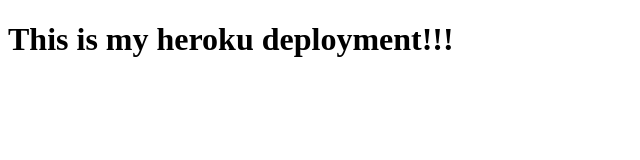
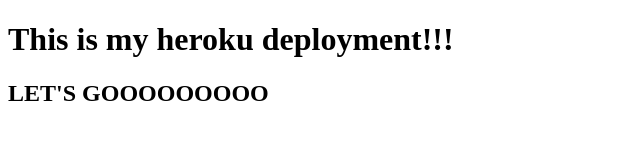
Before and after one commit to dallasmay/week6-hosting-demo, a website: page index.html in a window 1280 px wide. Shown: the whole page, without its empty margins (0-640 px from the left). Drawn offline with Linux system fonts and the light colour scheme.

Commit message:
testing automatic update with push

```diff
--- a/index.html
+++ b/index.html
@@ -8,5 +8,6 @@
 </head>
 <body>
   <h1>This is my heroku deployment!!!</h1>
+  <h2>LET'S GOOOOOOOOO</h2>
 </body>
 </html>
```
